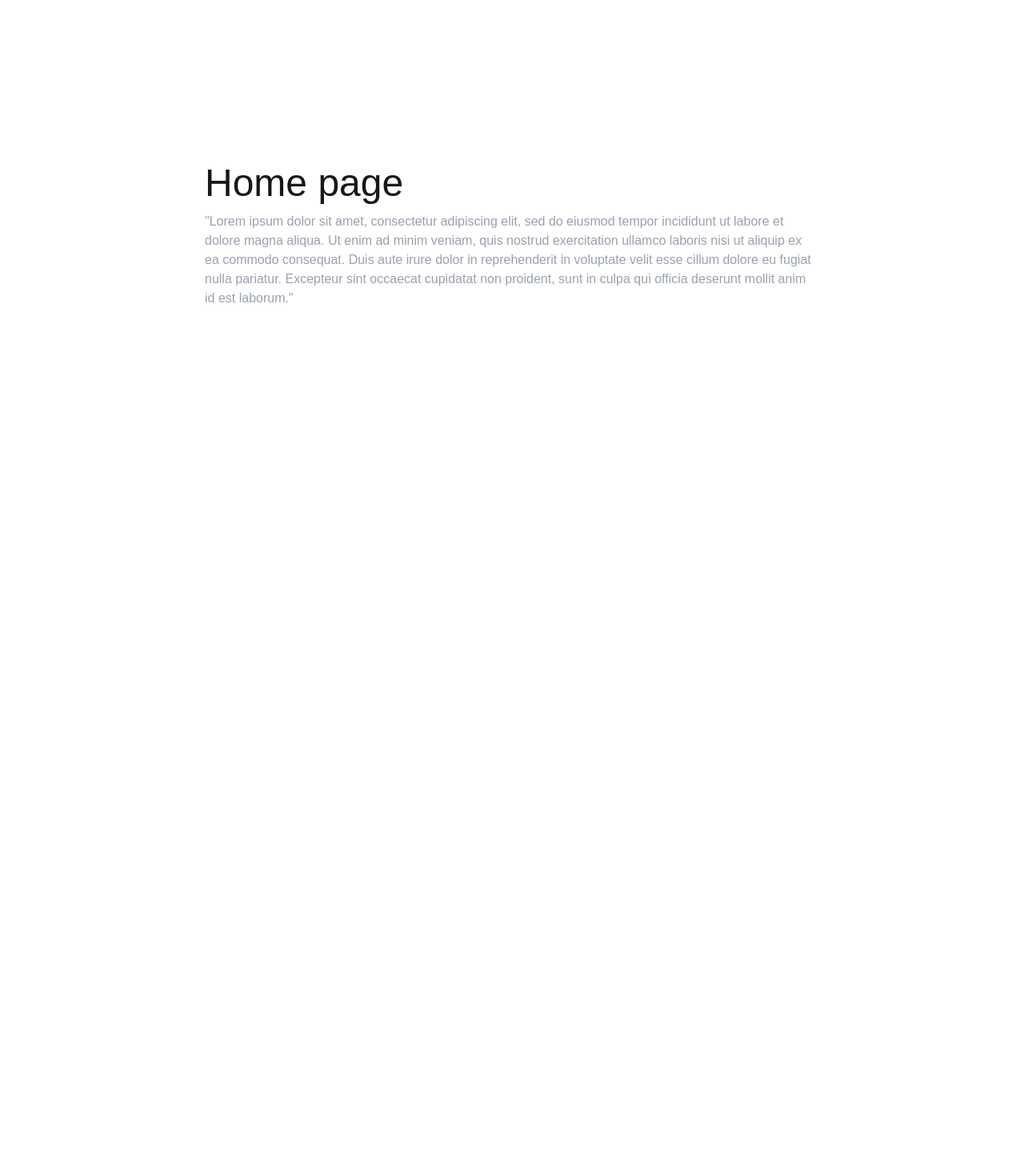
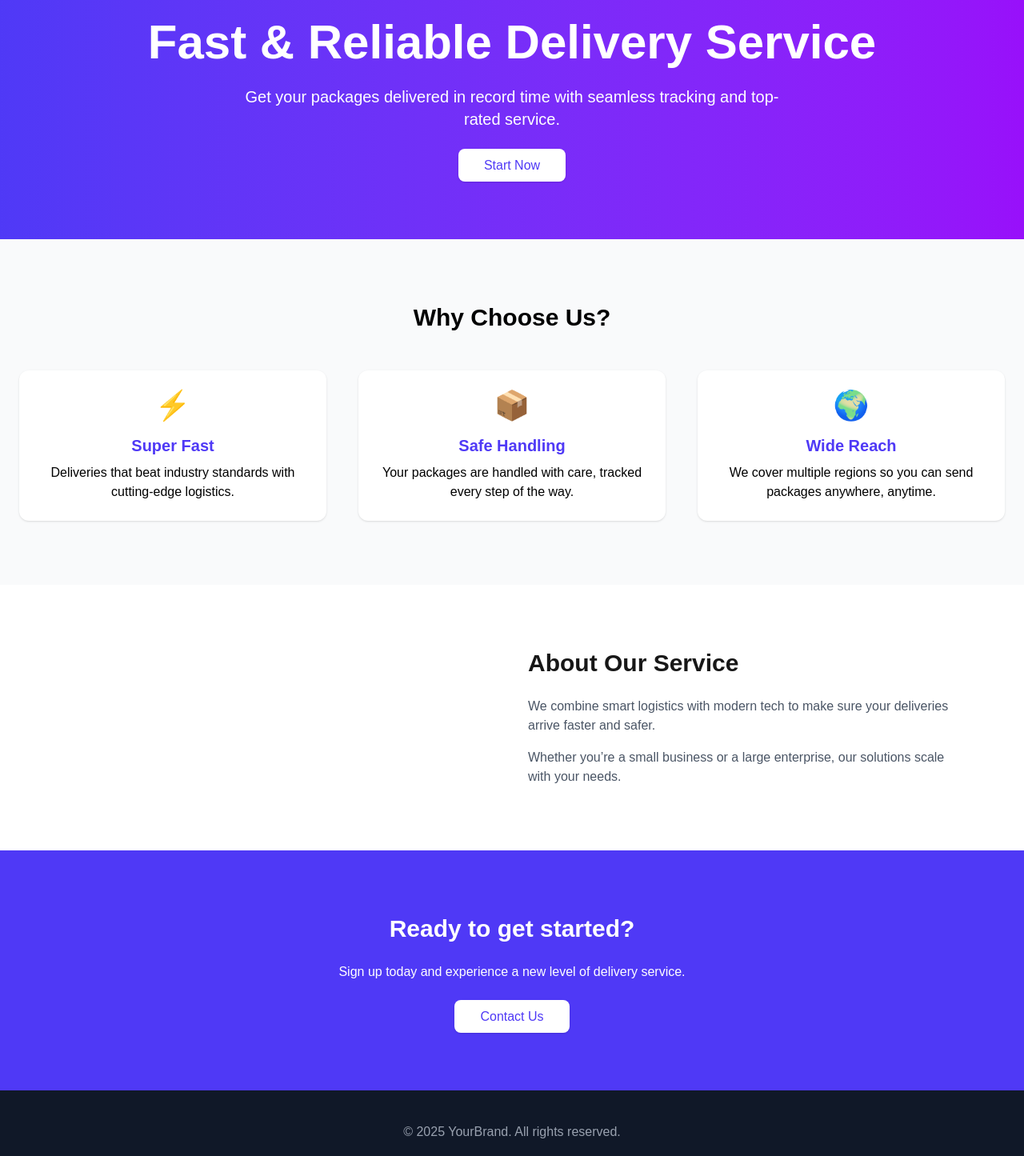
Before and after one commit to NamrataBaraiya/next-site, a Next.js app: page / in a window 1280 px wide. Shown: the part 105-1550 px from the top of the page at 80% size. Before the commit the page ends 800 px from the top, so only its background shows below. Built offline with nearby package versions, Linux system fonts and the light colour scheme.

Commit message:
New Home page

```diff
--- a/app/page.tsx
+++ b/app/page.tsx
@@ -2,14 +2,60 @@ import Navbar from "./components/Navbar"
 
 export default function Home() {
   return (
-    <div className="min-h-screen flex items-center justify-center">
-      <div className="space-y-3 max-w-3xl">
-        <h1 className="text-5xl font-semibol">Home page</h1>
-        <p className="text-gray-400">
-          "Lorem ipsum dolor sit amet, consectetur adipiscing elit, sed do eiusmod tempor incididunt ut labore et dolore magna aliqua. Ut enim ad minim veniam, quis nostrud exercitation ullamco laboris nisi ut aliquip ex ea commodo consequat. Duis aute irure dolor in reprehenderit in voluptate velit esse cillum dolore eu fugiat nulla pariatur. Excepteur sint occaecat cupidatat non proident, sunt in culpa qui officia deserunt mollit anim id est laborum."
-         </p>
+    <><div className="pt-32 pb-20 bg-gradient-to-r from-indigo-600 to-purple-600 text-white">
+      <div className="max-w-7xl mx-auto px-6 text-center">
+        <h2 className="text-4xl md:text-6xl font-bold mb-6">Fast & Reliable Delivery Service</h2>
+        <p className="text-lg md:text-xl max-w-2xl mx-auto mb-8">
+          Get your packages delivered in record time with seamless tracking and top-rated service.
+        </p>
+        <a href="#cta" className="px-8 py-3 bg-white text-indigo-600 font-medium rounded-lg shadow hover:bg-gray-100">
+          Start Now
+        </a>
+      </div>
+    </div><div className="py-20 bg-gray-50">
+        <div className="max-w-7xl mx-auto px-6">
+          <h3 className="text-black text-3xl font-bold text-center mb-12">Why Choose Us?</h3>
+          <div className="grid md:grid-cols-3 gap-10">
+            <div className="p-6 bg-white rounded-xl shadow text-center">
+              <div className="text-indigo-600 text-4xl mb-4">⚡</div>
+              <h4 className="text-indigo-600 font-semibold text-xl mb-2">Super Fast</h4>
+              <p className="text-black" >Deliveries that beat industry standards with cutting-edge logistics.</p>
+            </div>
+            <div className="p-6 bg-white rounded-xl shadow text-center">
+              <div className="text-indigo-600 text-4xl mb-4">📦</div>
+              <h4 className="text-indigo-600 font-semibold text-xl mb-2">Safe Handling</h4>
+              <p className="text-black">Your packages are handled with care, tracked every step of the way.</p>
+            </div>
+            <div className="p-6 bg-white rounded-xl shadow text-center">
+              <div className="text-indigo-600 text-4xl mb-4">🌍</div>
+              <h4 className="text-indigo-600 font-semibold text-xl mb-2">Wide Reach</h4>
+              <p className="text-black">We cover multiple regions so you can send packages anywhere, anytime.</p>
+            </div>
+          </div>
         </div>
+      </div><div className="py-20">
+        <div className="max-w-6xl mx-auto px-6 grid md:grid-cols-2 gap-10 items-center">
+          <div>
 
-    </div>
+            </div>
+          <div>
+            <h3 className="text-3xl font-bold mb-6">About Our Service</h3>
+            <p className="text-gray-600 mb-4">
+              We combine smart logistics with modern tech to make sure your deliveries arrive faster and safer.
+            </p>
+            <p className="text-gray-600">
+              Whether you’re a small business or a large enterprise, our solutions scale with your needs.
+            </p>
+          </div>
+        </div>
+      </div><div className="py-20 bg-indigo-600 text-white text-center">
+        <h3 className="text-3xl font-bold mb-6">Ready to get started?</h3>
+        <p className="mb-8">Sign up today and experience a new level of delivery service.</p>
+        <a href="#contact" className="px-8 py-3 bg-white text-indigo-600 font-medium rounded-lg shadow hover:bg-gray-100">
+          Contact Us
+        </a>
+      </div><div className="py-10 bg-gray-900 text-gray-400 text-center">
+        <p>&copy; 2025 YourBrand. All rights reserved.</p>
+      </div></>
   );
 }
```
